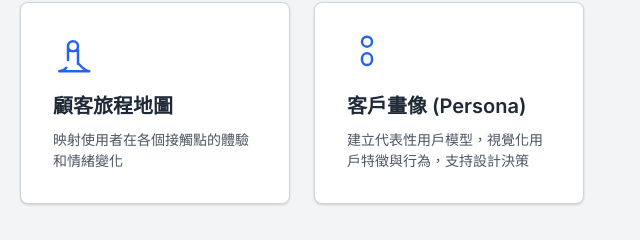
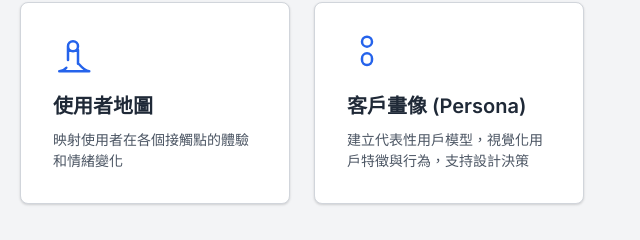
Before and after one commit to eeee821022/Storage, a plain HTML site: page 網頁-設計手法/Index.html in a window 1280 px wide. Shown: the part 174-414 px from the top of the page, 632-1272 px from the left. Drawn offline with nearby package versions, Linux system fonts and the light colour scheme.

Commit message:
Update Index.html

```diff
--- a/網頁-設計手法/Index.html
+++ b/網頁-設計手法/Index.html
@@ -90,12 +90,12 @@
                 <p>整理資訊卡片，發現隱藏的模式和分類關係</p>
             </a>
 
-            <!-- 顧客旅程地圖 -->
+            <!-- 使用者地圖 -->
             <a href="./網頁-使用者地圖.html" class="tool-card">
                 <svg class="tool-icon" xmlns="http://www.w3.org/2000/svg" fill="none" viewBox="0 0 24 24" stroke-width="1.5" stroke="currentColor">
                     <path stroke-linecap="round" stroke-linejoin="round" d="M9 6.75V15m6-6v8.25m.503.171C18.632 20.988 20.07 21.75 21.75 21.75H3.75c1.68 0 3.118-.762 4.247-2.079M15 6.75a3 3 0 11-6 0 3 3 0 016 0z" />
                 </svg>
-                <h3>顧客旅程地圖</h3>
+                <h3>使用者地圖</h3>
                 <p>映射使用者在各個接觸點的體驗和情緒變化</p>
             </a>
 
```
